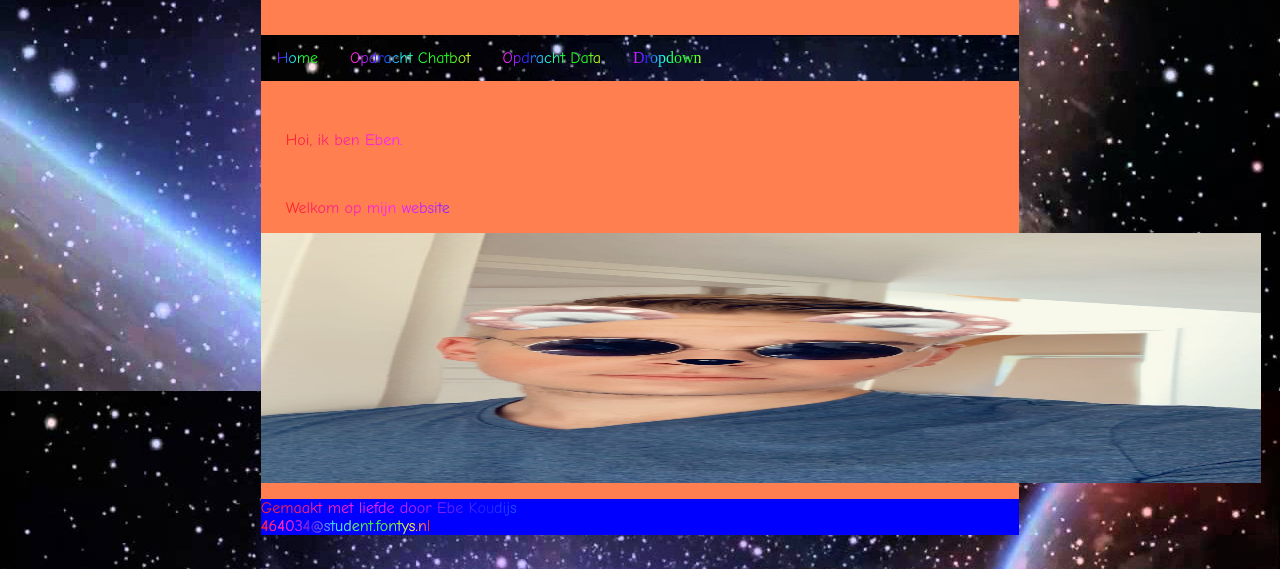
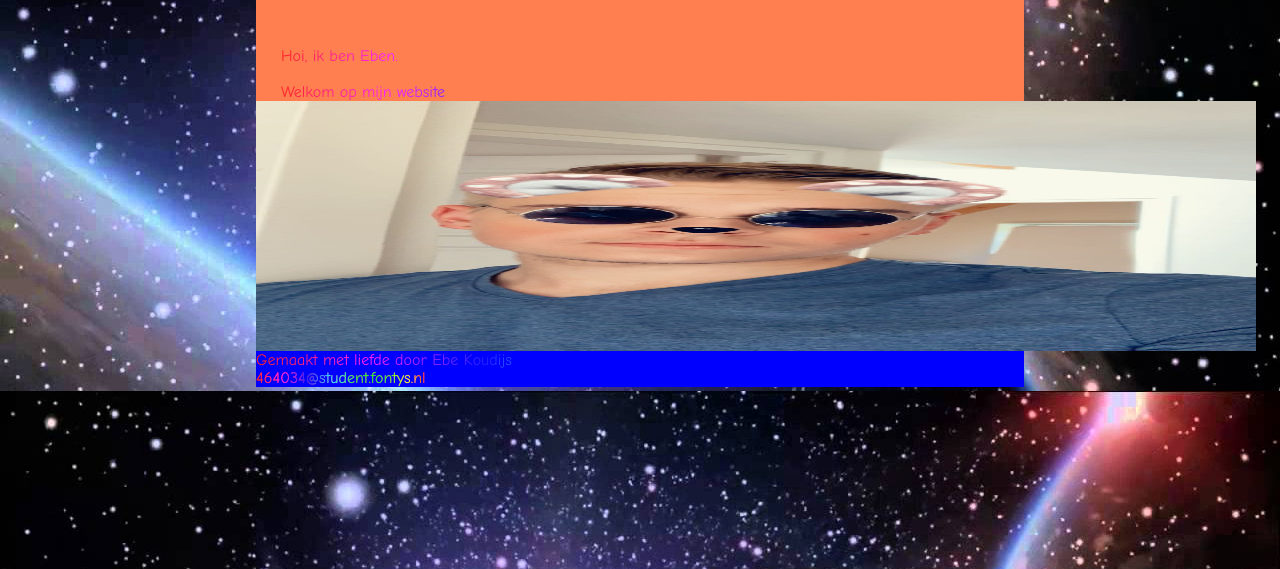
Before and after one commit to ebekoudijs/Media, a plain HTML site: page index.html in a window 1280 px wide. Shown: the part 329-898 px from the top of the page. Drawn offline with Linux system fonts and the light colour scheme.

Commit message:
Update style.css

```diff
--- a/style.css
+++ b/style.css
@@ -1,5 +1,7 @@
 * {
-
+	z-index: 0;
+	margin: 0px;
+	padding: 0px;
 
 
 }
```
